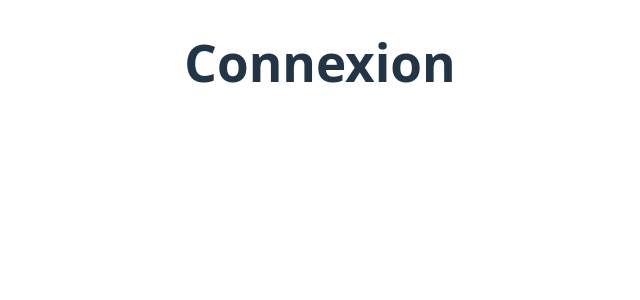
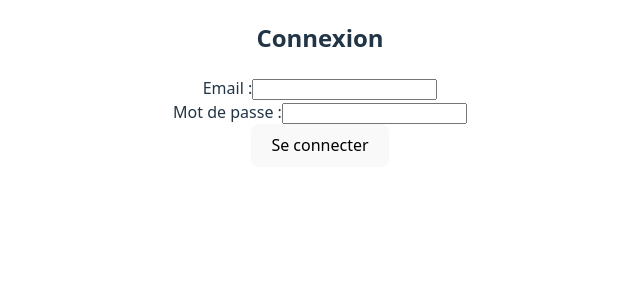
Before and after one commit to Valerie2a/argent-bank-frontend, a React (Vite) app: page /login in a window 1280 px wide. Shown: the top 300 px of the page, without its empty margins (320-960 px from the left). Built offline with nearby package versions, Linux system fonts and the light colour scheme.

Commit message:
ajout de la connexion utilisateur avec Redux Thunk

```diff
--- a/package.json
+++ b/package.json
@@ -10,8 +10,10 @@
     "preview": "vite preview"
   },
   "dependencies": {
+    "@reduxjs/toolkit": "^2.8.2",
     "react": "^19.1.0",
     "react-dom": "^19.1.0",
+    "react-redux": "^9.2.0",
     "react-router-dom": "^7.6.2"
   },
   "devDependencies": {
--- /dev/null
+++ b/src/features/users/userSlice.js
@@ -0,0 +1,58 @@
+import { createSlice, createAsyncThunk } from "@reduxjs/toolkit";
+
+export const loginUser = createAsyncThunk(
+  "user/loginUser",
+  async ({ email, password }, thunkAPI) => {
+    try {
+      const response = await fetch("http://localhost:3001/api/v1/user/login", {
+        method: "POST",
+        headers: { "Content-Type": "application/json" },
+        body: JSON.stringify({ email, password }),
+      });
+
+      const data = await response.json();
+
+      if (!response.ok) {
+        return thunkAPI.rejectWithValue(data.message);
+      }
+
+      return data.body.token; // retour du token
+    } catch (error) {
+      return thunkAPI.rejectWithValue("Erreur réseau");
+    }
+  }
+);
+const initialState = {
+ token: null,
+  status: "idle",
+  error: null,
+  loading: false,
+};
+
+const userSlice = createSlice ({
+     name: "user",
+  initialState,
+  reducers: {
+    logout(state) {
+      state.token = null;
+},
+},
+    extraReducers: (builder) => {
+    builder
+      .addCase(loginUser.pending, (state) => {
+        state.loading = true;
+        state.error = null;
+      })
+      .addCase(loginUser.fulfilled, (state, action) => {
+        state.loading = false;
+        state.token = action.payload; // ici on reçoit le token
+      })
+      .addCase(loginUser.rejected, (state, action) => {
+        state.loading = false;
+        state.error = action.payload;
+      });
+  },
+});
+
+export const { logout } = userSlice.actions;
+export default userSlice.reducer;
--- a/src/main.jsx
+++ b/src/main.jsx
@@ -1,11 +1,17 @@
 import { StrictMode } from 'react'
 import { createRoot } from 'react-dom/client'
+import App from './App.jsx'
 import './index.css'
 import './assets/css/main.css'
-import App from './App.jsx'
+import { Provider } from 'react-redux'
+import { store } from './store';
+
+
 
 createRoot(document.getElementById('root')).render(
   <StrictMode>
-    <App />
-  </StrictMode>,
-)
+    <Provider store={store}>
+      <App />
+    </Provider>
+  </StrictMode>
+);
--- a/src/pages/Login.jsx
+++ b/src/pages/Login.jsx
@@ -1,5 +1,52 @@
+import React, { useState } from "react";
+import { useDispatch, useSelector } from "react-redux";
+import { loginUser } from "../features/users/userSlice";
+import { useNavigate } from "react-router-dom";
+
 function Login() {
-  return <h1>Connexion</h1>;
+  const [email, setEmail] = useState("");
+  const [password, setPassword] = useState("");
+  const dispatch = useDispatch();
+  const navigate = useNavigate();
+
+  const { loading, error, token } = useSelector ((state) => state.user);
+
+  const handleSubmit = async (e) => {
+    e.preventDefault();
+    const resultAction = await dispatch(loginUser({ email, password}));
+
+   if (loginUser.fulfilled.match(resultAction)) {
+        navigate("/profile");
+      } else {
+        alert("Échec de la connexion :" + resultAction.payload);
+      }
+    };
+  return (
+    <div>
+      <h2>Connexion</h2>
+      <form onSubmit={handleSubmit}>
+        <div>
+          <label>Email :</label>
+          <input
+            type="email"
+            value={email}
+            onChange={(e) => setEmail(e.target.value)}
+          />
+        </div>
+        <div>
+          <label>Mot de passe :</label>
+          <input
+            type="password"
+            value={password}
+            onChange={(e) => setPassword(e.target.value)}
+          />
+        </div>
+       <button type="submit" disabled={loading}>
+          {loading ? "Connexion..." : "Se connecter"}
+        </button>
+      </form>
+    </div>
+  );
 }
 
 export default Login;
--- /dev/null
+++ b/src/store.js
@@ -0,0 +1,8 @@
+import { configureStore } from '@reduxjs/toolkit';
+import userReducer from './features/users/userSlice';
+
+export const store = configureStore({
+  reducer: {
+    user: userReducer,
+  },
+});
```
Also changed, not shown: src/components/PrivateRoute.jsx (added, +16 -0 lines), 1 other file (tests, documents, lock files or other folders).
